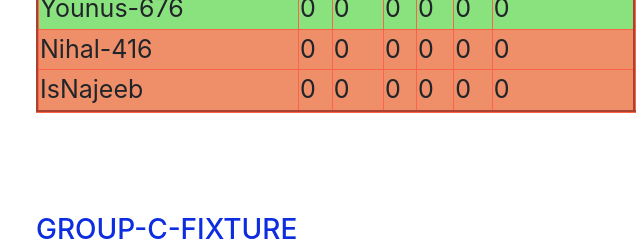
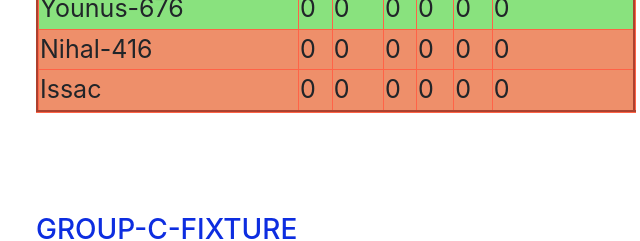
Before and after one commit to AMALKRISHNA-AK47/pesmobile-tournament-sharkaade-shark.github.io, a plain HTML site: page groupC.html in a window 1280 px wide. Shown: the part 191-432 px from the top of the page, 79-719 px from the left. Drawn offline with nearby package versions, Linux system fonts and the light colour scheme.

Commit message:
Update groupC.html

```diff
--- a/groupC.html
+++ b/groupC.html
@@ -55,7 +55,7 @@
                         <td>0</td>
                     </tr>
                     <tr style="background-color: rgb(238, 143, 106);">
-                        <td>IsNajeeb</td>
+                        <td>Issac</td>
                         <td>0</td>
                         <td>0</td>
                         <td>0</td>
```
